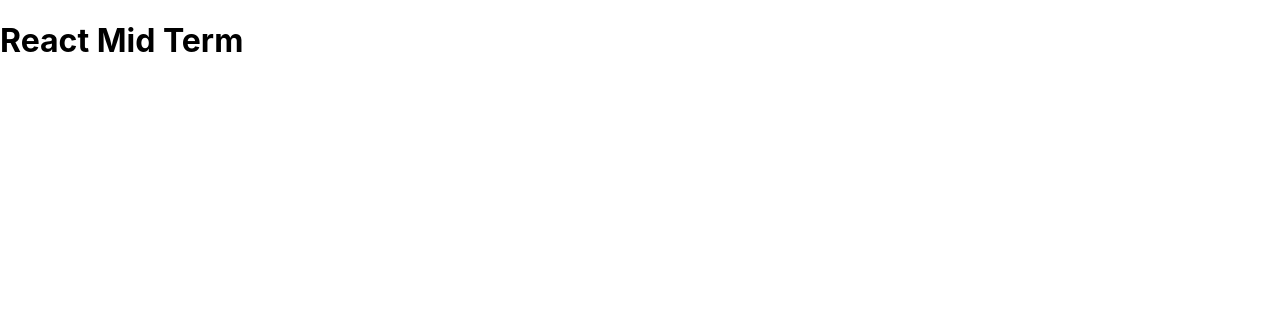
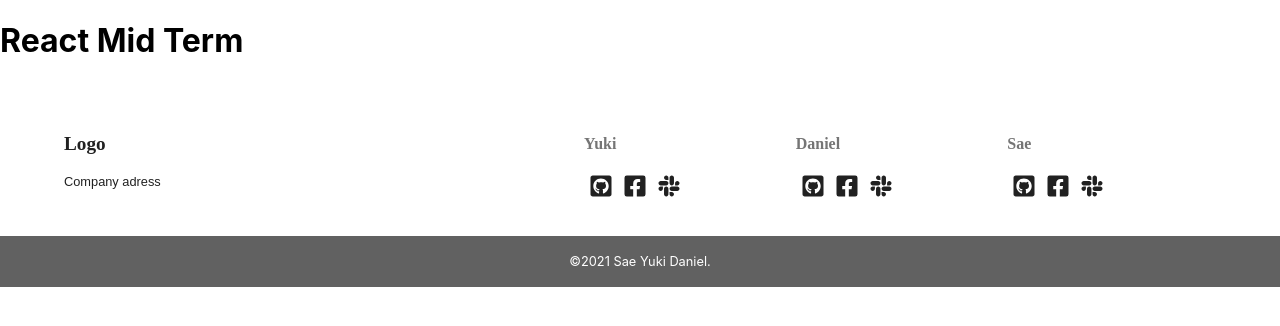
Before and after one commit to YukiRamu/WMAD-React-Mid-term, a React (Create React App) app: page / in a window 1280 px wide. Shown: the top 326 px of the page. Built offline with nearby package versions, Linux system fonts and the light colour scheme.

Commit message:
added footer

```diff
--- a/package.json
+++ b/package.json
@@ -3,12 +3,16 @@
   "version": "0.1.0",
   "private": true,
   "dependencies": {
+    "@fortawesome/fontawesome-svg-core": "^1.2.35",
+    "@fortawesome/free-solid-svg-icons": "^5.15.3",
+    "@fortawesome/react-fontawesome": "^0.1.14",
     "@testing-library/jest-dom": "^5.12.0",
     "@testing-library/react": "^11.2.7",
     "@testing-library/user-event": "^12.8.3",
     "bootstrap": "^5.0.1",
     "react": "^17.0.2",
     "react-dom": "^17.0.2",
+    "react-icons": "^4.2.0",
     "react-scripts": "4.0.3",
     "web-vitals": "^1.1.2"
   },
--- a/public/index.html
+++ b/public/index.html
@@ -14,7 +14,7 @@
       manifest.json provides metadata used when your web app is installed on a
       user's mobile device or desktop. See https://developers.google.com/web/fundamentals/web-app-manifest/
     -->
-    <link rel="manifest" href="%PUBLIC_URL%/manifest.json" />
+    <link rel="stylesheet" href="https://cdnjs.cloudflare.com/ajax/libs/font-awesome/4.7.0/css/font-awesome.min.css">
     <!--
       Notice the use of %PUBLIC_URL% in the tags above.
       It will be replaced with the URL of the `public` folder during the build.
@@ -24,6 +24,7 @@
       work correctly both with client-side routing and a non-root public URL.
       Learn how to configure a non-root public URL by running `npm run build`.
     -->
+    <link rel="stylesheet" href="path/to/font-awesome/css/font-awesome.min.css">
     <title>React App</title>
   </head>
   <body>
--- a/src/App.js
+++ b/src/App.js
@@ -1,6 +1,7 @@
 import './App.css';
 import "./component/Home/Home";
 import "./component/LogIn/LogIn";
+import Footer from "./component/Layout/Footer"
 
 const App = () => {
   return (
@@ -16,6 +17,7 @@ const App = () => {
         <header className="App-header">
           <h1>React Mid Term</h1>
         </header>
+        <Footer/>
       </div>
     </>
   );
--- /dev/null
+++ b/src/component/Layout/Footer.js
@@ -0,0 +1,51 @@
+//This component is for the homepage of our website
+import React, { useState, useEffect } from "react";
+import "./Layout.css";
+import { FaGithubSquare } from "react-icons/fa";
+import { FaFacebookSquare } from "react-icons/fa";
+import { FaSlack } from "react-icons/fa";
+
+
+const Footer = () => {
+  return (
+    <>
+    <footer>
+      <div className="mainFooter">
+        <div className="box1">
+          <h3>Logo</h3>
+          <p>Company adress</p>
+        </div>
+        <div className="box2">
+          <h4>Yuki</h4>
+          <ul>
+          <li><a href="#"><FaGithubSquare/></a></li>
+          <li><a href="#"><FaFacebookSquare/></a></li>
+          <li><a href="#"><FaSlack/></a></li>
+          </ul>
+        </div>
+        <div className="box3">
+          <h4>Daniel</h4>
+          <ul>
+          <li><a href="#"><FaGithubSquare/></a></li>
+          <li><a href="#"><FaFacebookSquare/></a></li>
+          <li><a href="#"><FaSlack/></a></li>
+          </ul>
+        </div>
+        <div className="box4">
+          <h4>Sae</h4>
+          <ul>
+          <li><a href="#"><FaGithubSquare/></a></li>
+          <li><a href="#"><FaFacebookSquare/></a></li>
+          <li><a href="#"><FaSlack/></a></li>
+          </ul>
+        </div>
+      </div>
+        <div className="rowFooter">
+        <p>©2021 Sae Yuki Daniel.</p>
+      </div>
+    </footer>
+    </>
+  );
+};
+
+export default Footer;
--- /dev/null
+++ b/src/component/Layout/Layout.css
@@ -0,0 +1,70 @@
+footer {
+  font-size: 0.8rem;
+}
+
+footer .mainFooter {
+  font-family: sans-serif;
+  margin: 0 5%;
+  padding: 32px 0px;
+  color: #212121;
+  display: -ms-grid;
+  display: grid;
+  grid-template: "box1 ... box2 box3 box4" / auto  2fr 1fr 1fr 1fr;
+  gap: 3px;
+}
+
+footer .mainFooter .box1 {
+  grid-area: box1;
+}
+
+footer .mainFooter .box2 {
+  grid-area: box2;
+}
+
+footer .mainFooter .box3 {
+  grid-area: box3;
+}
+
+footer .mainFooter .box4 {
+  grid-area: box4;
+}
+
+footer .mainFooter h3 {
+  font-family: serif;
+  font-size: 1.2rem;
+}
+
+footer .mainFooter h4 {
+  color: #757575;
+  font-family: serif;
+  font-size: 1rem;
+}
+
+footer .mainFooter ul {
+  padding: 0;
+  margin: 0;
+}
+
+footer .mainFooter ul li {
+  list-style: none;
+  display: inline-block;
+  margin: 0 5px;
+}
+
+footer .mainFooter ul li a {
+  color: #212121;
+  text-decoration: none;
+  font-size: 1.5rem;
+}
+
+footer .mainFooter ul li a:hover {
+  color: #5e595952;
+}
+
+footer .rowFooter {
+  color: #ffff;
+  background-color: #616161;
+  text-align: center;
+  padding: 5px 0px;
+}
+/*# sourceMappingURL=Layout.css.map */
--- /dev/null
+++ b/src/component/Layout/Layout.scss
@@ -0,0 +1,77 @@
+$main-font:sans-serif;
+$sub-font:serif;
+$big-fontsize:1rem;
+$small-fontsize:0.8rem;
+
+
+footer {
+
+  font-size: $small-fontsize;
+
+  .mainFooter {
+    font-family:$main-font;
+    margin: 0 5%;
+    padding: 32px 0px;
+    color: #212121;
+    display: grid;
+    grid-template:
+    "box1 ... box2 box3 box4"
+    / auto  2fr 1fr 1fr 1fr;
+    gap: 3px;
+
+    .box1 {
+      grid-area: box1;
+    }
+
+    .box2 {
+      grid-area: box2;
+    }
+
+    .box3 {
+      grid-area: box3;
+    }
+
+    .box4 {
+      grid-area: box4;
+    }
+
+    h3 {
+      font-family:$sub-font;
+      font-size: $big-fontsize + 0.2rem;
+    }
+
+    h4 {
+      color: #757575;
+      font-family:$sub-font;
+      font-size: $big-fontsize;
+    }
+
+   ul {
+     padding: 0;
+     margin: 0;
+
+    li {
+      list-style: none;
+      display: inline-block;
+      margin: 0 5px;
+
+      a {
+        color: #212121;
+        text-decoration: none;
+        font-size: 1.5rem;
+
+        &:hover {
+          color: #5e595952;
+        }
+      }
+    }
+   }
+  }
+
+  .rowFooter {
+    color: #ffff;
+    background-color: #616161;
+    text-align: center;
+    padding: 5px 0px;
+  }
+}
```
Also changed, not shown: 2 other files (tests, documents, lock files or other folders).
